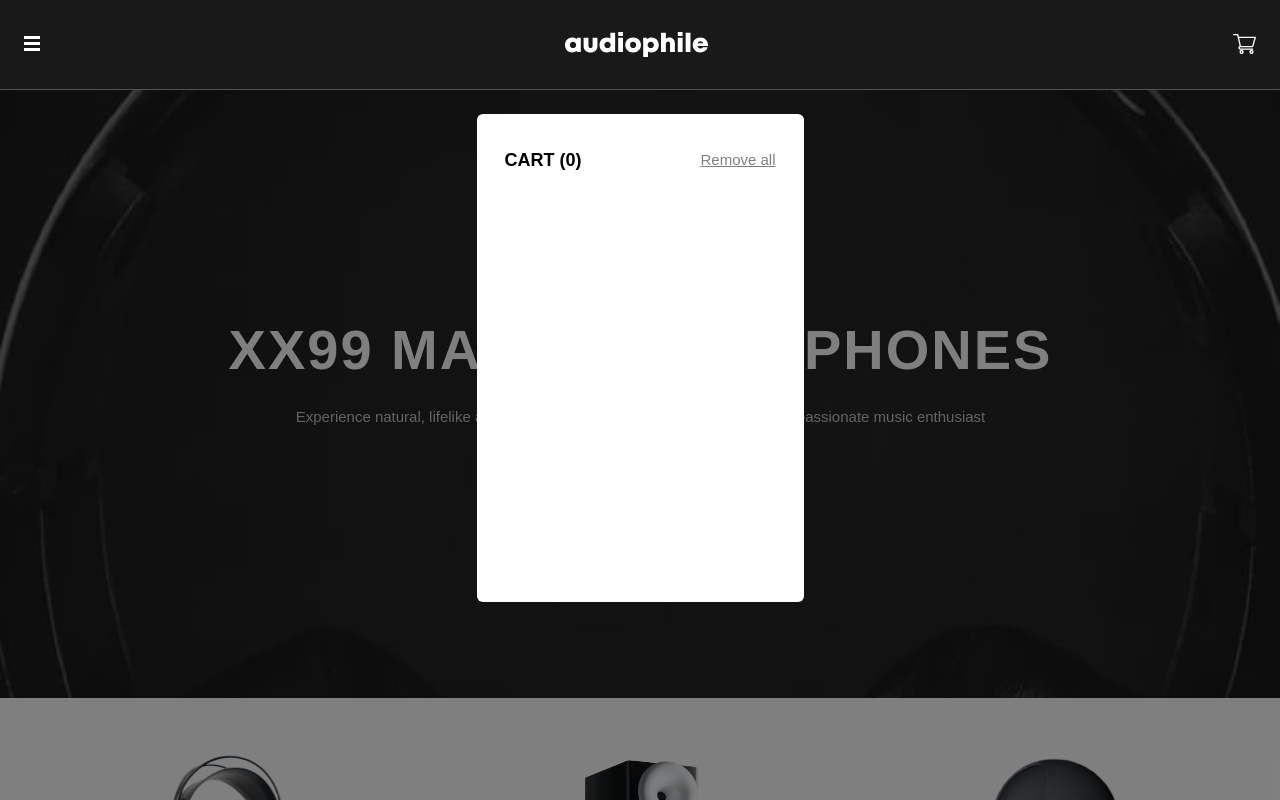
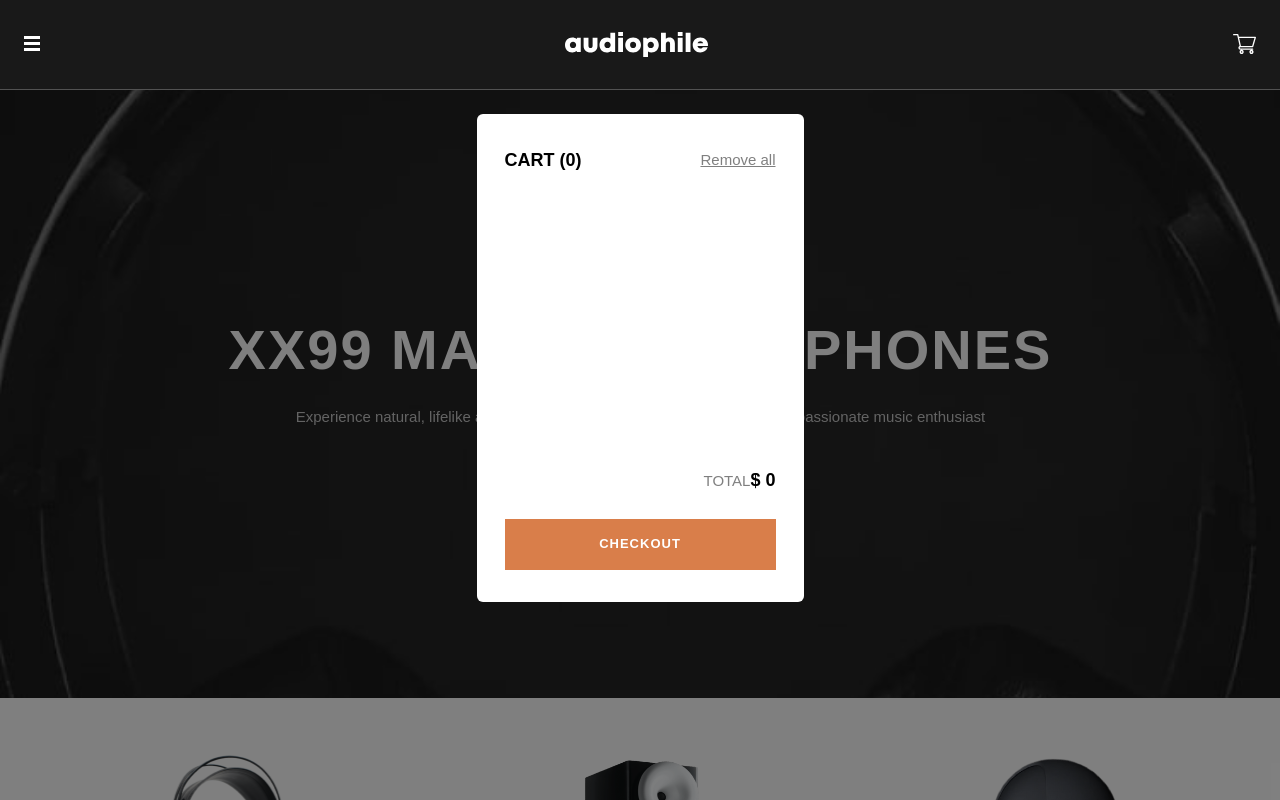
Before and after one commit to Ibarra11/audiophile, a React (Create React App) app: page / in a window 1280 px wide. Both pictures are taken after a click on the button 1244 px from the left and 43 px from the top of the page. Shown: the top 800 px of the page. Built offline with nearby package versions, Linux system fonts and the light colour scheme.

Commit message:
checkout styles

```diff
--- a/src/components/Product/index.tsx
+++ b/src/components/Product/index.tsx
@@ -87,6 +87,8 @@ function Product({
       updatedTitle = 'XX99 MK I';
     } else if (title === 'XX99 MARK I') {
       updatedTitle = 'XX88 MK I';
+    } else if (title === 'YX1 WIRELESS') {
+      updatedTitle = 'YX1';
     }
     dispatch({
       type: ActionTypes.ADD_PRODUCT,
--- a/src/components/ShoppingCart/index.tsx
+++ b/src/components/ShoppingCart/index.tsx
@@ -1,6 +1,7 @@
 import React from 'react';
 import styled from 'styled-components';
 import numeral from 'numeral';
+import Buttons from '../Buttons';
 import {
   useCart,
   useCartDispatch,
@@ -17,13 +18,13 @@ type Props = {
 };
 const ShoppingCart = ({ isOpen, onClose }: Props) => {
   const cart = useCart();
-  console.log(cart);
   const dispatch = useCartDispatch();
+  let cartTotal = 0;
 
   return (
     <CustomDialogOverlay isOpen={isOpen} onDismiss={onClose}>
       <CustomDialogContent aria-label="shopping cart modal">
-        <CartHeader>
+        <Row>
           <CartHeading>Cart ({cart.size})</CartHeading>
           <CartButton
             onClick={() =>
@@ -32,9 +33,10 @@ const ShoppingCart = ({ isOpen, onClose }: Props) => {
           >
             Remove all
           </CartButton>
-        </CartHeader>
+        </Row>
         <CartList>
           {cart.products.map((product) => {
+            cartTotal += product.price * product.amount;
             return (
               <CartRow key={product.id}>
                 <ProductImg src={product.mainImg} />
@@ -71,6 +73,15 @@ const ShoppingCart = ({ isOpen, onClose }: Props) => {
             );
           })}
         </CartList>
+        <CheckoutGroup>
+          <BottomRow>
+            <Text>Total</Text>
+            <CartHeading>$ {numeral(cartTotal).format('0,0')}</CartHeading>
+          </BottomRow>
+          <Buttons id={'btn1'} type="btn">
+            Checkout
+          </Buttons>
+        </CheckoutGroup>
       </CustomDialogContent>
     </CustomDialogOverlay>
   );
@@ -84,16 +95,20 @@ const CustomDialogOverlay = styled(DialogOverlay)`
 `;
 
 const CustomDialogContent = styled(DialogContent)`
-  background-color: hsl(var(--clr-white));
   height: ${488 / 16}rem;
   width: ${327 / 16}rem;
+  display: flex;
+  gap: 32px;
+  flex-direction: column;
+  justify-content: space-between;
   margin-top: 24px;
   margin-inline: auto;
   padding: 32px 28px;
   border-radius: 6px;
+  background-color: hsl(var(--clr-white));
 `;
 
-const CartHeader = styled.div`
+const Row = styled.div`
   display: flex;
   justify-content: space-between;
   align-items: center;
@@ -110,10 +125,14 @@ const CartButton = styled.button`
 `;
 
 const CartList = styled.div`
+  width: calc(100% + 20px);
+  flex: 1;
   display: flex;
   flex-direction: column;
   gap: 16px;
-  margin-block: 32px;
+  margin-left: -10px;
+  padding-right: 12px;
+  overflow: auto;
 `;
 
 const CartRow = styled.div`
@@ -146,8 +165,8 @@ const ProductCounter = styled.div`
   justify-content: space-between;
   align-items: center;
   margin-left: auto;
-  background-color: hsl(var(--clr-primary-gray));
-  width: 96px;
+  background-color: hsl(var(--clr-primary-black) / 0.2);
+  width: 88px;
   height: 32px;
   padding-inline: 8px;
 `;
@@ -156,11 +175,25 @@ const ProductCountButton = styled.button`
   display: flex;
   align-items: center;
   justify-content: center;
-
   width: 16px;
   height: 18px;
-  &:last-of-type {
+`;
+
+const CheckoutGroup = styled.div`
+  & button {
+    width: 100%;
   }
 `;
 
+const BottomRow = styled(Row)`
+  justify-self: flex-end;
+  margin-bottom: 24px;
+`;
+
+const Text = styled.p`
+  color: hsl(var(--clr-primary-black) / 0.5);
+  font-size: var(--text-body);
+  text-transform: uppercase;
+`;
+
 export default ShoppingCart;
```
